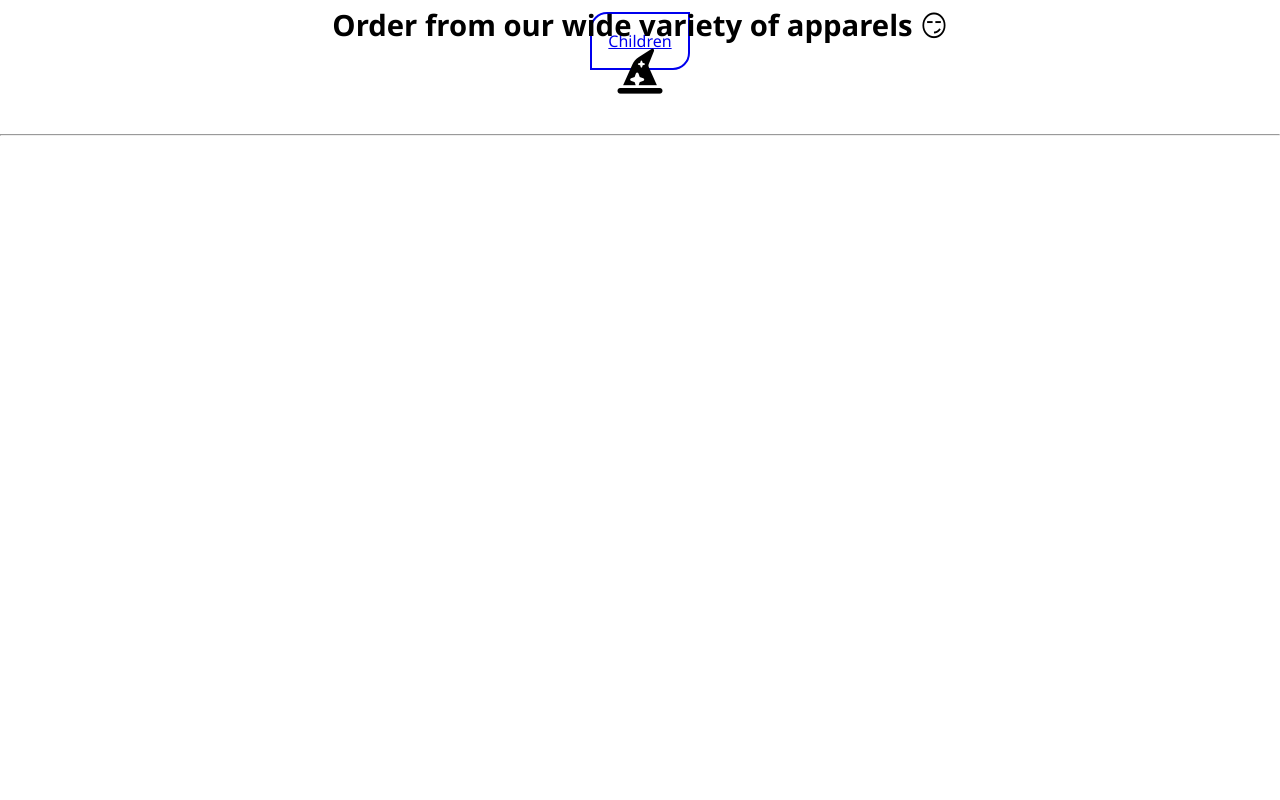
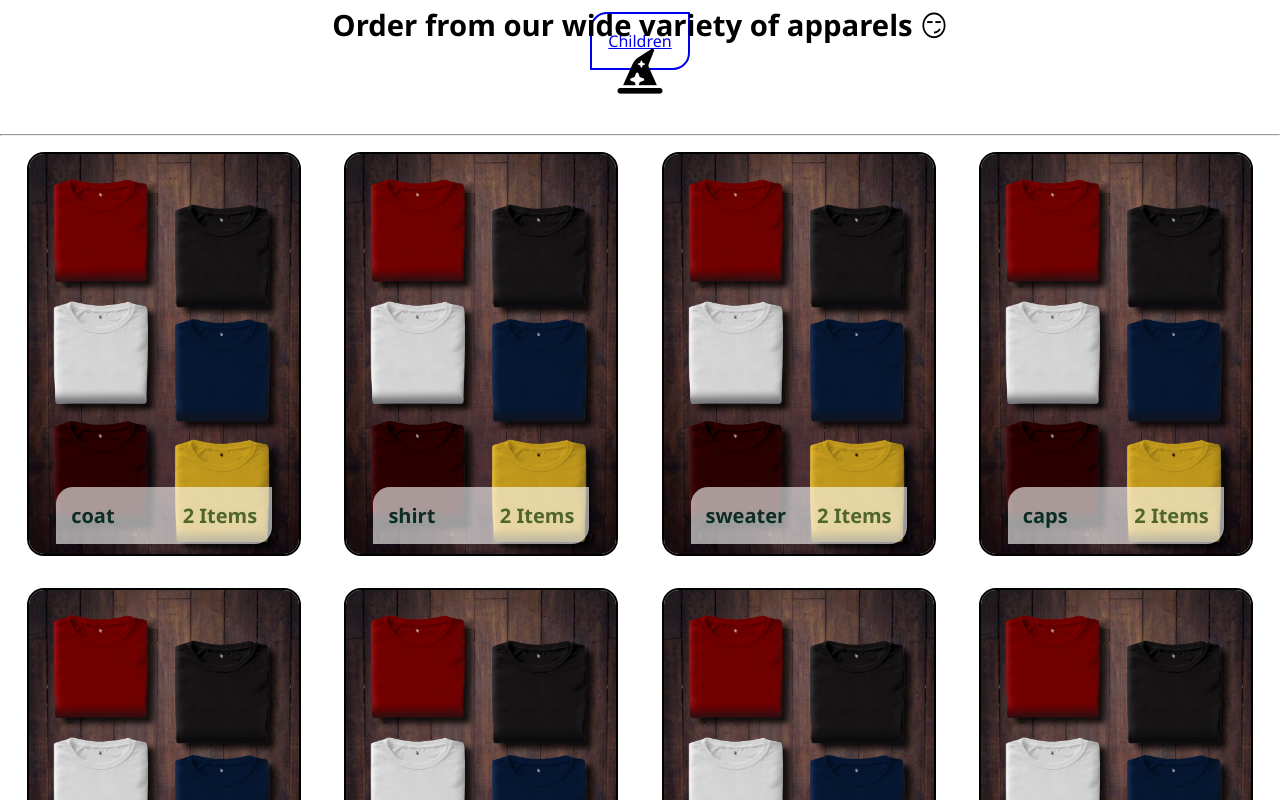
Before and after one commit to zia-ashraf/ShoppingApp, a React (Create React App) app in the folder 01-starting-project/: page / in a window 1280 px wide. Shown: the part 1740-2540 px from the top of the page. Before the commit the page ends 1876 px from the top, so only its background shows below. Built offline with nearby package versions, Linux system fonts and the light colour scheme.

Commit message:
product category designing done

```diff
--- /dev/null
+++ b/01-starting-project/src/components/ProductItem.css
@@ -0,0 +1,57 @@
+.item {
+  width: 270px;
+  height: 400px;
+  border: solid 2px black;
+  position: relative;
+  margin: 1rem;
+  text-decoration: none;
+  overflow: hidden;
+  border-top-left-radius: 17px;
+  border-bottom-right-radius: 17px;
+  border-top-right-radius: 17px;
+  border-bottom-left-radius: 17px;
+}
+.item img {
+  width: 100%;
+  height: 100%;
+}
+.item:hover {
+  box-shadow: 5px 5px 50px -10px black;
+  animation: growitem 0.2s;
+  animation-fill-mode: forwards;
+}
+@keyframes growitem {
+  from {
+    transform: scale(1, 1);
+  }
+  to {
+    transform: scale(1.05, 1.05);
+  }
+}
+.item-details {
+  font-size: 10px;
+  display: flex;
+  width: 80%;
+  margin: 10px auto;
+  position: absolute;
+  bottom: 0px;
+  left: 50%;
+  margin-left: -40%;
+  box-sizing: border-box;
+  background-color: white;
+  opacity: 0.6;
+  border-top-left-radius: 17px;
+  border-bottom-right-radius: 17px;
+
+  justify-content: space-between;
+}
+.item-details:hover {
+  opacity: 1;
+}
+.item-details h1 {
+  padding: 15px;
+  margin: 0px;
+}
+.oldprice {
+  text-decoration: line-through;
+}
--- /dev/null
+++ b/01-starting-project/src/components/ProductItem.js
@@ -0,0 +1,15 @@
+import React from "react";
+import "./ProductItem.css";
+
+const ProductItem = (props) => {
+  return (
+    <a href="#" className="item">
+      <img src={props.image}></img>
+      <div className="item-details">
+        <h1>{props.name}</h1>
+        <h1>{props.availableNumber} Items</h1>
+      </div>
+    </a>
+  );
+};
+export default ProductItem;
--- a/01-starting-project/src/pages/Home.css
+++ b/01-starting-project/src/pages/Home.css
@@ -79,3 +79,8 @@
 .products-heading i {
   font-size: 45px;
 }
+.products {
+  display: flex;
+  flex-wrap: wrap;
+  justify-content: space-evenly;
+}
--- a/01-starting-project/src/pages/Home.js
+++ b/01-starting-project/src/pages/Home.js
@@ -2,7 +2,96 @@ import React from "react";
 import "./Home.css";
 import descImg from "./../resources/images/desc-img.jpg";
 import headerImg from "./../resources/images/headerImg.jpg";
+import ProductItem from "../components/ProductItem";
+import image from "./../resources/images/productImg/product1.jpg";
 const Home = () => {
+  const productArray = [
+    {
+      id: "product01",
+      name: "coat",
+      availableNumber: 2,
+      isFavourite: false,
+      image: "./../resources/images/productImg/product1.jpg",
+    },
+    {
+      id: "product02",
+      name: "shirt",
+      availableNumber: 2,
+      isFavourite: false,
+      image: "./../resources/images/productImg/product1.jpg",
+    },
+    {
+      id: "product03",
+      name: "sweater",
+      availableNumber: 2,
+      isFavourite: false,
+      image: "./../resources/images/productImg/product1.jpg",
+    },
+    {
+      id: "product04",
+      availableNumber: 2,
+      name: "caps",
+      isFavourite: false,
+      image: "./../resources/images/productImg/product1.jpg",
+    },
+    {
+      id: "product05",
+      name: "coat",
+      availableNumber: 2,
+      isFavourite: false,
+      image: "./../resources/images/productImg/product1.jpg",
+    },
+    {
+      id: "product06",
+      name: "shirt",
+      availableNumber: 2,
+      isFavourite: false,
+      image: "./../resources/images/productImg/product1.jpg",
+    },
+    {
+      id: "product07",
+      name: "sweater",
+      availableNumber: 2,
+
+      isFavourite: false,
+      image: "./../resources/images/productImg/product1.jpg",
+    },
+    {
+      id: "product08",
+      availableNumber: 2,
+      name: "caps",
+      isFavourite: false,
+      image: "./../resources/images/productImg/product1.jpg",
+    },
+    {
+      id: "product09",
+      name: "coat",
+      availableNumber: 2,
+      isFavourite: false,
+      image: "./../resources/images/productImg/product1.jpg",
+    },
+    {
+      id: "product10",
+      name: "shirt",
+      availableNumber: 2,
+      isFavourite: false,
+      image: "./../resources/images/productImg/product1.jpg",
+    },
+    {
+      id: "product11",
+      availableNumber: 2,
+      name: "sweater",
+      isFavourite: false,
+      image: "./../resources/images/productImg/product1.jpg",
+    },
+    {
+      id: "product12",
+      availableNumber: 2,
+      name: "caps",
+      isFavourite: false,
+      image: "./../resources/images/productImg/product1.jpg",
+    },
+  ];
   return (
     <div>
       <hr />
@@ -62,7 +151,19 @@ const Home = () => {
         <i class="fas fa-hat-wizard"></i>
       </div>
       <hr />
-      <div className="products"></div>
+      <div className="products">
+        {productArray.map((product) => {
+          return (
+            <ProductItem
+              name={product.name}
+              availableNumber={product.availableNumber}
+              id={product.id}
+              image={image}
+              isFavourite={product.isFavourite}
+            ></ProductItem>
+          );
+        })}
+      </div>
     </div>
   );
 };
```
Also changed, not shown: 01-starting-project/src/components/categories/Category.css (added), 01-starting-project/src/components/categories/Category.js (added), 01-starting-project/src/resources/images/productImg/product1.jpg (added).
